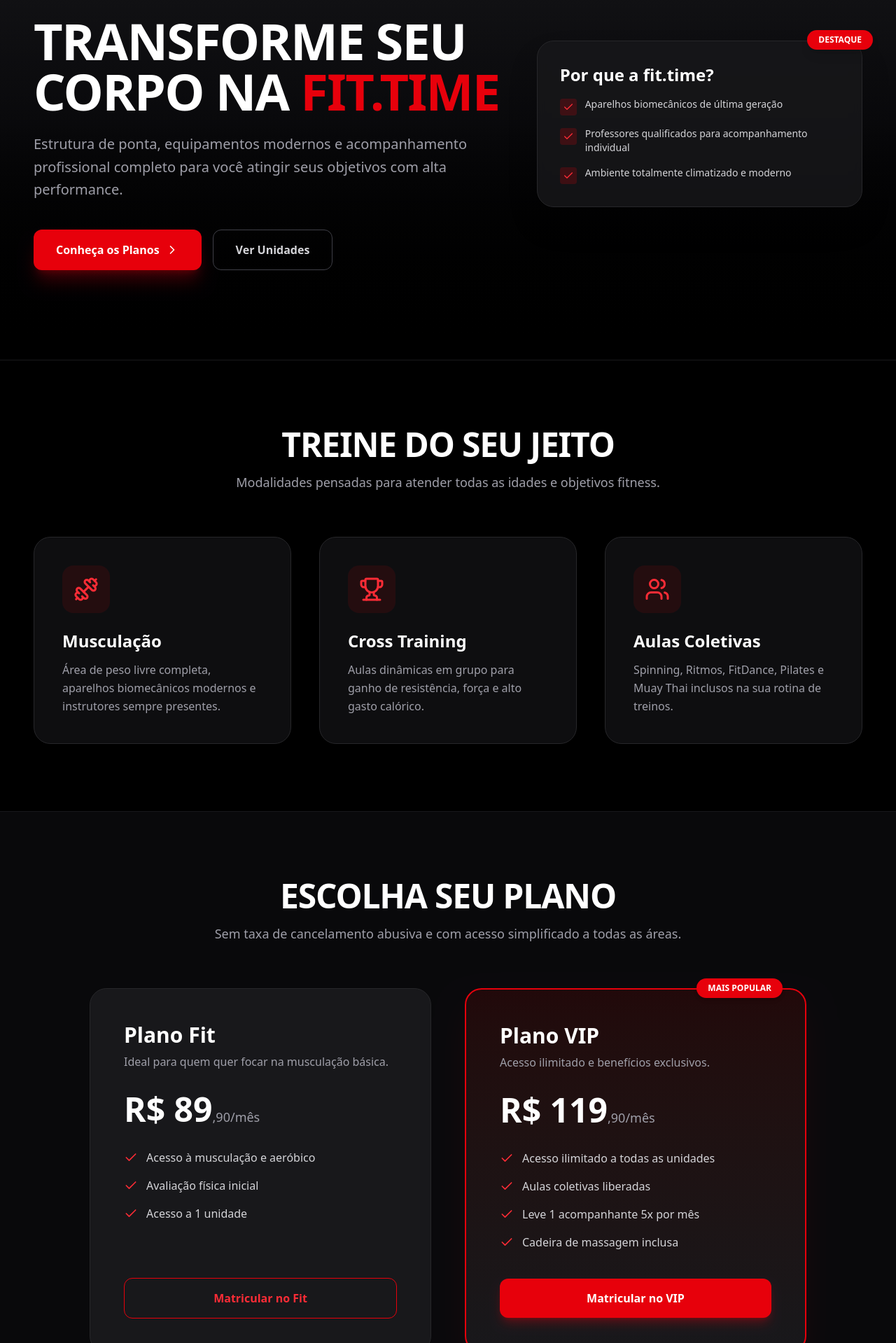
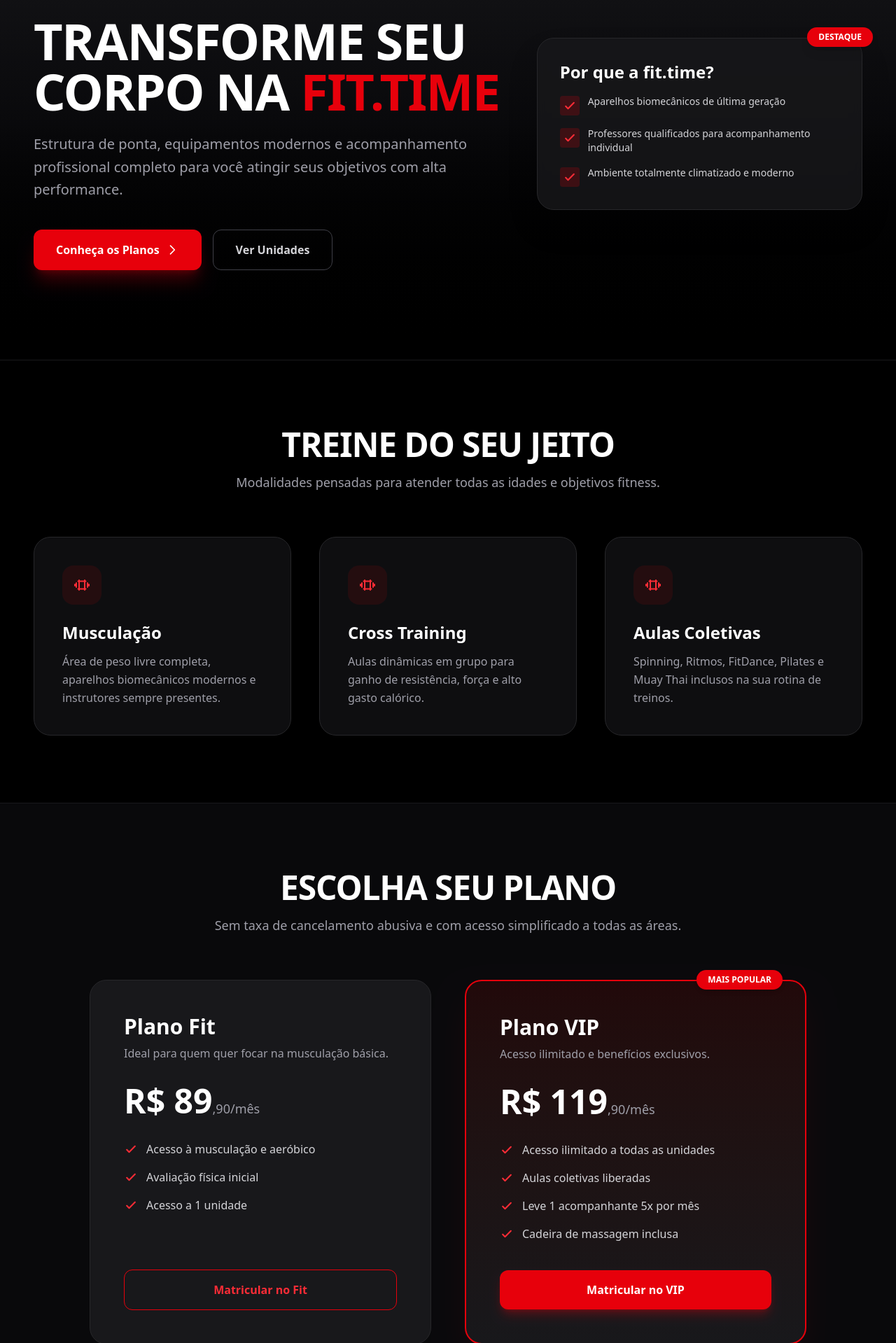
Before and after one commit to Gabriella-SI/FitTimeAcademia, a React (Vite) app: page / in a window 1280 px wide. Shown: the part 241-2160 px from the top of the page at 70% size. Built offline with nearby package versions, Linux system fonts and the light colour scheme; the HTML template or start-up script is replaced by a standard one; a web font is replaced by a local one.

Commit message:
Replace external icons with custom SVG components
Replaced icon imports from 'lucide-react' with custom SVG icons for better performance and customization.

```diff
--- a/src/App.tsx
+++ b/src/App.tsx
@@ -1,18 +1,35 @@
 import React, { useState } from 'react';
-import {
-  Dumbbell,
-  MapPin,
-  Clock,
-  Phone,
-  Instagram,
-  Facebook,
-  ChevronRight,
-  Check,
-  Users,
-  Trophy,
-  Menu,
-  X
-} from 'lucide-react';
+
+// ÍCONES SVG NATIVOS (Sem dependências externas)
+const DumbbellIcon = () => (
+  <svg className="w-6 h-6" fill="none" stroke="currentColor" viewBox="0 0 24 24" xmlns="http://www.w3.org/2000/svg">
+    <path strokeLinecap="round" strokeLinejoin="round" strokeWidth={2} d="M6.5 6.5h11M6.5 17.5h11M4 9v6m16-6v6M2 11v2m20-2v2M8 5v14m8-14v14" />
+  </svg>
+);
+
+const CheckIcon = () => (
+  <svg className="w-5 h-5" fill="none" stroke="currentColor" viewBox="0 0 24 24" xmlns="http://www.w3.org/2000/svg">
+    <path strokeLinecap="round" strokeLinejoin="round" strokeWidth={2.5} d="M5 13l4 4L19 7" />
+  </svg>
+);
+
+const ChevronRightIcon = () => (
+  <svg className="w-5 h-5" fill="none" stroke="currentColor" viewBox="0 0 24 24" xmlns="http://www.w3.org/2000/svg">
+    <path strokeLinecap="round" strokeLinejoin="round" strokeWidth={2} d="M9 5l7 7-7 7" />
+  </svg>
+);
+
+const MenuIcon = () => (
+  <svg className="w-7 h-7" fill="none" stroke="currentColor" viewBox="0 0 24 24" xmlns="http://www.w3.org/2000/svg">
+    <path strokeLinecap="round" strokeLinejoin="round" strokeWidth={2} d="M4 6h16M4 12h16M4 18h16" />
+  </svg>
+);
+
+const CloseIcon = () => (
+  <svg className="w-7 h-7" fill="none" stroke="currentColor" viewBox="0 0 24 24" xmlns="http://www.w3.org/2000/svg">
+    <path strokeLinecap="round" strokeLinejoin="round" strokeWidth={2} d="M6 18L18 6M6 6l12 12" />
+  </svg>
+);
 
 export default function App() {
   const [isMenuOpen, setIsMenuOpen] = useState(false);
@@ -23,17 +40,15 @@
       {/* NAVBAR */}
       <header className="sticky top-0 z-50 bg-black/90 backdrop-blur-md border-b border-zinc-800">
         <div className="max-w-7xl mx-auto px-6 sm:px-8 lg:px-12 h-20 flex items-center justify-between">
-          {/* LOGO */}
           <div className="flex items-center gap-3">
-            <div className="bg-red-600 p-2.5 rounded-xl shadow-md shadow-red-600/30">
-              <Dumbbell className="h-6 w-6 text-white" />
+            <div className="bg-red-600 p-2.5 rounded-xl shadow-md shadow-red-600/30 text-white">
+              <DumbbellIcon />
             </div>
             <span className="text-2xl lg:text-3xl font-black tracking-wider text-white">
               fit<span className="text-red-600">.</span>time
             </span>
           </div>
 
-          {/* DESKTOP NAV */}
           <nav className="hidden lg:flex items-center gap-10 font-semibold text-sm text-zinc-300">
             <a href="#inicio" className="hover:text-red-500 transition-colors">Início</a>
             <a href="#modalidades" className="hover:text-red-500 transition-colors">Modalidades</a>
@@ -42,7 +57,6 @@
             <a href="#contato" className="hover:text-red-500 transition-colors">Contato</a>
           </nav>
 
-          {/* CTA */}
           <div className="hidden lg:block">
             <a
               href="#planos"
@@ -52,16 +66,14 @@
             </a>
           </div>
 
-          {/* MOBILE MENU BUTTON */}
           <button
             onClick={() => setIsMenuOpen(!isMenuOpen)}
             className="lg:hidden text-zinc-300 hover:text-white p-2"
           >
-            {isMenuOpen ? <X size={28} /> : <Menu size={28} />}
+            {isMenuOpen ? <CloseIcon /> : <MenuIcon />}
           </button>
         </div>
 
-        {/* MOBILE NAV DROPDOWN */}
         {isMenuOpen && (
           <div className="lg:hidden bg-zinc-950 border-b border-zinc-800 px-6 pt-2 pb-6 flex flex-col gap-4">
             <a href="#inicio" onClick={() => setIsMenuOpen(false)} className="text-zinc-300 py-2 border-b border-zinc-800">Início</a>
@@ -99,7 +111,7 @@
                 href="#planos"
                 className="bg-red-600 hover:bg-red-700 text-white px-8 py-4 rounded-xl font-bold text-center transition-all flex items-center justify-center gap-2 shadow-xl shadow-red-600/25 hover:scale-105"
               >
-                Conheça os Planos <ChevronRight size={20} />
+                Conheça os Planos <ChevronRightIcon />
               </a>
               <a
                 href="#unidades"
@@ -110,7 +122,6 @@
             </div>
           </div>
 
-          {/* CARD DE DESTAQUE NO DESKTOP */}
           <div className="lg:col-span-5 hidden lg:block">
             <div className="bg-zinc-900/80 border border-zinc-800 p-8 rounded-3xl backdrop-blur-sm shadow-2xl relative">
               <div className="absolute -top-4 -right-4 bg-red-600 text-white font-black text-xs uppercase px-4 py-1.5 rounded-full shadow-lg">
@@ -119,15 +130,15 @@
               <h3 className="text-2xl font-black mb-4">Por que a fit.time?</h3>
               <ul className="space-y-4 text-zinc-300 text-sm">
                 <li className="flex items-start gap-3">
-                  <div className="bg-red-600/20 text-red-500 p-1 rounded mt-0.5"><Check size={16} /></div>
+                  <div className="bg-red-600/20 text-red-500 p-1 rounded mt-0.5"><CheckIcon /></div>
                   <span>Aparelhos biomecânicos de última geração</span>
                 </li>
                 <li className="flex items-start gap-3">
-                  <div className="bg-red-600/20 text-red-500 p-1 rounded mt-0.5"><Check size={16} /></div>
+                  <div className="bg-red-600/20 text-red-500 p-1 rounded mt-0.5"><CheckIcon /></div>
                   <span>Professores qualificados para acompanhamento individual</span>
                 </li>
                 <li className="flex items-start gap-3">
-                  <div className="bg-red-600/20 text-red-500 p-1 rounded mt-0.5"><Check size={16} /></div>
+                  <div className="bg-red-600/20 text-red-500 p-1 rounded mt-0.5"><CheckIcon /></div>
                   <span>Ambiente totalmente climatizado e moderno</span>
                 </li>
               </ul>
@@ -152,7 +163,7 @@
           <div className="grid grid-cols-1 md:grid-cols-3 gap-8 lg:gap-10">
             <div className="bg-zinc-900/60 border border-zinc-800 p-8 lg:p-10 rounded-3xl hover:border-red-600/50 transition-all hover:-translate-y-1">
               <div className="bg-red-600/10 p-4 rounded-2xl w-fit text-red-500 mb-6">
-                <Dumbbell size={36} />
+                <DumbbellIcon />
               </div>
               <h3 className="text-2xl font-bold mb-3">Musculação</h3>
               <p className="text-zinc-400 text-sm lg:text-base leading-relaxed">
@@ -162,7 +173,7 @@
 
             <div className="bg-zinc-900/60 border border-zinc-800 p-8 lg:p-10 rounded-3xl hover:border-red-600/50 transition-all hover:-translate-y-1">
               <div className="bg-red-600/10 p-4 rounded-2xl w-fit text-red-500 mb-6">
-                <Trophy size={36} />
+                <DumbbellIcon />
               </div>
               <h3 className="text-2xl font-bold mb-3">Cross Training</h3>
               <p className="text-zinc-400 text-sm lg:text-base leading-relaxed">
@@ -172,7 +183,7 @@
 
             <div className="bg-zinc-900/60 border border-zinc-800 p-8 lg:p-10 rounded-3xl hover:border-red-600/50 transition-all hover:-translate-y-1">
               <div className="bg-red-600/10 p-4 rounded-2xl w-fit text-red-500 mb-6">
-                <Users size={36} />
+                <DumbbellIcon />
               </div>
               <h3 className="text-2xl font-bold mb-3">Aulas Coletivas</h3>
               <p className="text-zinc-400 text-sm lg:text-base leading-relaxed">
@@ -207,13 +218,13 @@
                 </div>
                 <ul className="space-y-4 text-sm lg:text-base text-zinc-300 mb-10">
                   <li className="flex items-center gap-3">
-                    <Check className="text-red-500 flex-shrink-0" size={20} /> Acesso à musculação e aeróbico
+                    <span className="text-red-500"><CheckIcon /></span> Acesso à musculação e aeróbico
                   </li>
                   <li className="flex items-center gap-3">
-                    <Check className="text-red-500 flex-shrink-0" size={20} /> Avaliação física inicial
+                    <span className="text-red-500"><CheckIcon /></span> Avaliação física inicial
                   </li>
                   <li className="flex items-center gap-3">
-                    <Check className="text-red-500 flex-shrink-0" size={20} /> Acesso a 1 unidade
+                    <span className="text-red-500"><CheckIcon /></span> Acesso a 1 unidade
                   </li>
                 </ul>
               </div>
@@ -236,16 +247,16 @@
                 </div>
                 <ul className="space-y-4 text-sm lg:text-base text-zinc-300 mb-10">
                   <li className="flex items-center gap-3">
-                    <Check className="text-red-500 flex-shrink-0" size={20} /> Acesso ilimitado a todas as unidades
+                    <span className="text-red-500"><CheckIcon /></span> Acesso ilimitado a todas as unidades
                   </li>
                   <li className="flex items-center gap-3">
-                    <Check className="text-red-500 flex-shrink-0" size={20} /> Aulas coletivas liberadas
+                    <span className="text-red-500"><CheckIcon /></span> Aulas coletivas liberadas
                   </li>
                   <li className="flex items-center gap-3">
-                    <Check className="text-red-500 flex-shrink-0" size={20} /> Leve 1 acompanhante 5x por mês
+                    <span className="text-red-500"><CheckIcon /></span> Leve 1 acompanhante 5x por mês
                   </li>
                   <li className="flex items-center gap-3">
-                    <Check className="text-red-500 flex-shrink-0" size={20} /> Cadeira de massagem inclusa
+                    <span className="text-red-500"><CheckIcon /></span> Cadeira de massagem inclusa
                   </li>
                 </ul>
               </div>
@@ -257,7 +268,7 @@
         </div>
       </section>
 
-      {/* UNIDADES & HORÁRIOS */}
+      {/* UNIDADES */}
       <section id="unidades" className="py-24 bg-black border-t border-zinc-900">
         <div className="max-w-7xl mx-auto px-6 sm:px-8 lg:px-12">
           <div className="grid grid-cols-1 lg:grid-cols-12 gap-12 lg:gap-16 items-center">
@@ -273,7 +284,7 @@
               <div className="space-y-8">
                 <div className="flex gap-5">
                   <div className="bg-red-600/10 p-4 rounded-2xl text-red-500 h-fit">
-                    <MapPin size={28} />
+                    <DumbbellIcon />
                   </div>
                   <div>
                     <h4 className="font-bold text-xl mb-1">Unidade Central</h4>
@@ -283,7 +294,7 @@
 
                 <div className="flex gap-5">
                   <div className="bg-red-600/10 p-4 rounded-2xl text-red-500 h-fit">
-                    <Clock size={28} />
+                    <DumbbellIcon />
                   </div>
                   <div>
                     <h4 className="font-bold text-xl mb-1">Horário de Funcionamento</h4>
@@ -323,18 +334,12 @@
         <div className="max-w-7xl mx-auto px-6 sm:px-8 lg:px-12">
           <div className="flex flex-col md:flex-row items-center justify-between gap-6 pb-8 border-b border-zinc-900">
             <div className="flex items-center gap-3">
-              <div className="bg-red-600 p-2 rounded-xl">
-                <Dumbbell className="h-5 w-5 text-white" />
+              <div className="bg-red-600 p-2 rounded-xl text-white">
+                <DumbbellIcon />
               </div>
               <span className="text-2xl font-black tracking-wider text-white">
                 fit<span className="text-red-600">.</span>time
               </span>
-            </div>
-
-            <div className="flex items-center gap-6 text-zinc-400">
-              <a href="#" className="hover:text-red-500 transition-colors p-2"><Instagram size={22} /></a>
-              <a href="#" className="hover:text-red-500 transition-colors p-2"><Facebook size={22} /></a>
-              <a href="#" className="hover:text-red-500 transition-colors p-2"><Phone size={22} /></a>
             </div>
           </div>
 
```
